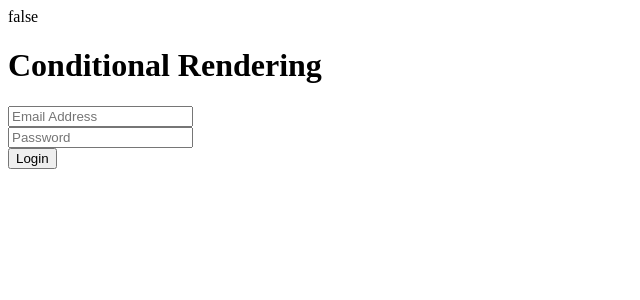
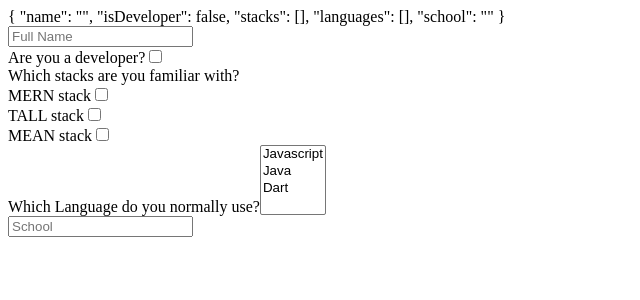
Before and after one commit to kimani-dev/vue-series, a Vue app: page / in a window 1280 px wide. Shown: the top 300 px of the page, without its empty margins (0-640 px from the left). Built offline with nearby package versions, Linux system fonts and the light colour scheme.

Commit message:
form input bindings

```diff
--- a/src/App.vue
+++ b/src/App.vue
@@ -1,43 +1,53 @@
 <script setup>
 import { ref } from 'vue';
 
-const user = ref({
-  email: null,
-  password: null
+const form = ref({
+  name: '',
+  isDeveloper: false,
+  stacks: [],
+  languages: [],
+  school: ''
 });
 
-const isLoggedIn = ref(false);
-const emailVerified = ref(false);
+// get school from the DOM and listen to change/input events
+const schoolInput = document.getElementById('school');
+schoolInput?.addEventListener('input', (e) => {
+  form.value.school = e.target.value;
+});
+</script>
 
-function login() {
-  if (user.value.email && user.value.password) {
-    isLoggedIn.value = true;
-    return;
-  }
-  alert('Please fill in all the fields');
-}
-
-function verifyEmail() {
-  emailVerified.value = true;
-}
-</script>
 <template>
   <div>
-    {{ isLoggedIn }}
-    <h1>Conditional Rendering</h1>
-    <form @submit.prevent="login" v-if="!isLoggedIn">
-      <input type="email" placeholder="Email Address" v-model="user.email" /> <br />
-      <input type="password" placeholder="Password" v-model="user.password" /> <br />
-      <input type="submit" value="Login" />
+    {{ form }}
+    <form>
+      <!-- Text value -->
+      <input type="text" placeholder="Full Name" v-model="form.name" /> <br />
+
+      <!-- Boolean value -->
+      <label for="">Are you a developer?</label>
+      <input type="checkbox" v-model="form.isDeveloper" /> <br />
+
+      <!-- multi select checkbox -->
+      <label for="">Which stacks are you familiar with?</label> <br />
+      <label for="">MERN stack</label>
+      <input type="checkbox" value="MERN" v-model="form.stacks" /> <br />
+      <label for="">TALL stack</label>
+      <input type="checkbox" value="TALL" v-model="form.stacks" /> <br />
+      <label for="">MEAN stack</label>
+      <input type="checkbox" value="MEAN" v-model="form.stacks" /> <br />
+
+      <!-- Multi select dropdown -->
+      <label for="">Which Language do you normally use?</label>
+      <select v-model="form.languages" multiple>
+        <!-- For multiple selections hold down CTRL -->
+        <option value="js">Javascript</option>
+        <option value="java">Java</option>
+        <option value="dart">Dart</option>
+      </select>
+      <br />
+
+      <!-- input with a lazy modifier -->
+      <input type="text" placeholder="School" v-model.lazy="form.school" />
     </form>
-
-    <!-- email verification -->
-    <div v-else-if="!emailVerified">
-      <h2>Your email is not verified. Verify your email to continue</h2>
-      <button @click="verifyEmail">Verify email</button>
-    </div>
-
-    <!-- Dashboard -->
-    <h2 v-else>Welcome to your dashboard</h2>
   </div>
 </template>
```
